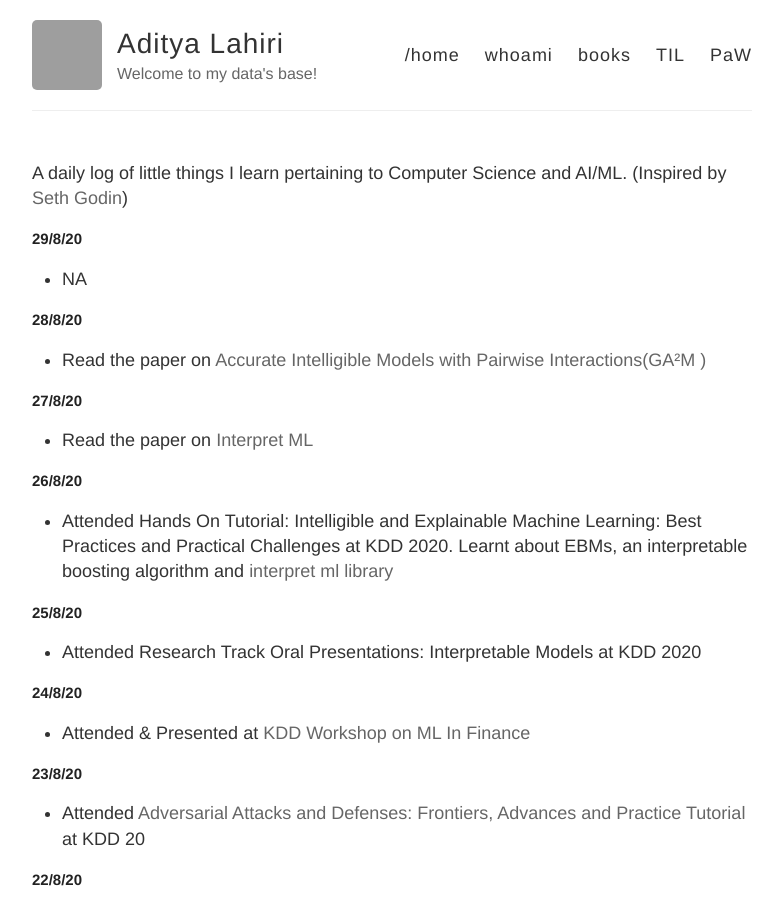
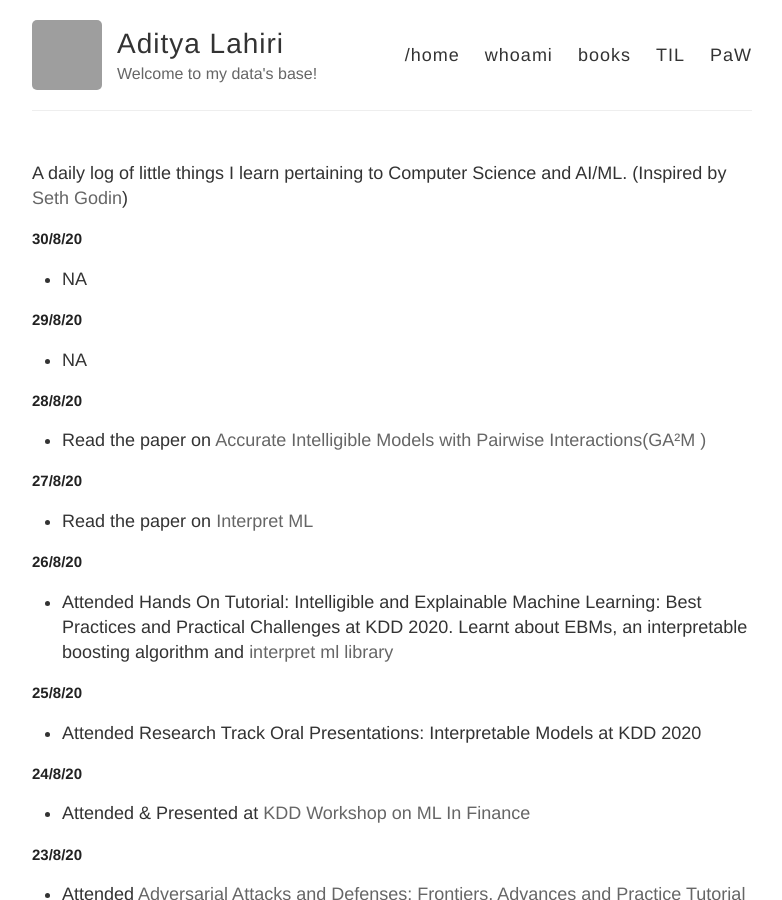
Before and after one commit to adityalahiri/adityalahiri.github.io, a Jekyll site: the page built from TIL.md, in a window 1280 px wide and 900 px high. Shown: the whole window, without its empty margins (248-1030 px from the left). Built offline with Jekyll 4.4.1, drawn with Linux system fonts in a browser that asks for light colours; our own code applies the rules of GitHub Pages for plain Markdown files; grey boxes are pictures that could not be loaded.

Commit message:
Update for 30/8

```diff
--- a/TIL.md
+++ b/TIL.md
@@ -1,5 +1,9 @@
 A daily log of little things I learn pertaining to Computer Science and AI/ML.
 (Inspired by [Seth Godin](https://seths.blog/))
+
+## 30/8/20
+
+* NA
 
 ## 29/8/20
 
```
